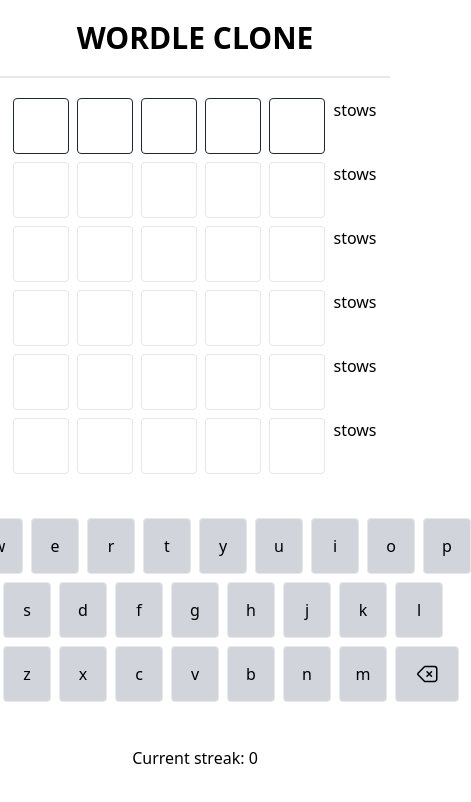
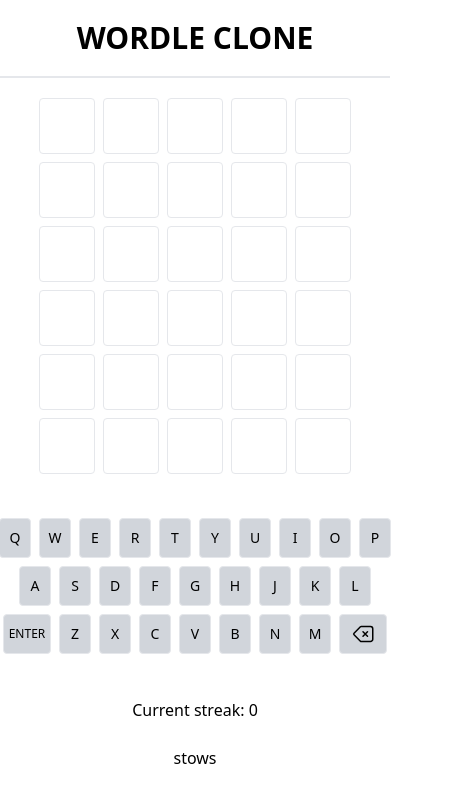
Before and after one commit to nicolunardi/wordle-clone, a Next.js app: page / in a window 390 px wide. Shown: the top 802 px of the page, 471 px wide, since content can reach past the window. Built offline with nearby package versions, Linux system fonts and the light colour scheme.

Commit message:
fix: fixed styling for mobile. Smaller letters and button on keyboard. changed borders according on wordgrid

```diff
--- a/app/page.tsx
+++ b/app/page.tsx
@@ -66,6 +66,7 @@ export default function Home() {
         <Keyboard updateGuesses={updateGuesses} usedLetters={usedLetters} />
       </div>
       <p>Current streak: {currStreak}</p>
+      <p>{word}</p>
       {isModalOpen && (
         <PlayOnModal
           resetGame={resetGame}
--- a/components/Keyboard.tsx
+++ b/components/Keyboard.tsx
@@ -22,7 +22,7 @@ function Keyboard({ updateGuesses, usedLetters }: Props) {
   };
 
   return (
-    <div className="flex flex-col gap-2 items-center my-5">
+    <div className="flex flex-col gap-2 items-center my-5 ">
       <div className="flex gap-2">
         {/* top row */}
         {letters[0].map((letter, idx) => (
@@ -51,7 +51,7 @@ function Keyboard({ updateGuesses, usedLetters }: Props) {
         {
           <button
             onClick={(e) => handleClick(e)}
-            className="border rounded flex justify-center items-center h-14 w-16 bg-gray-300 uppercase text-sm"
+            className="border rounded flex justify-center items-center w-12 h-10 bg-gray-300 uppercase text-xs sm:text-sm sm:h-14 sm:w-16"
             data-key="Enter"
           >
             {"enter"}
@@ -70,7 +70,7 @@ function Keyboard({ updateGuesses, usedLetters }: Props) {
         {
           <button
             onClick={(e) => handleClick(e)}
-            className="border rounded flex justify-center items-center w-16 h-14 bg-gray-300 uppercase"
+            className="border rounded flex justify-center items-center w-12 h-10 bg-gray-300 uppercase sm:h-14 sm:w-16"
             data-key="Backspace"
           >
             {<BackspaceIcon className="w-6 h-6" />}
--- a/components/LetterButton.tsx
+++ b/components/LetterButton.tsx
@@ -18,7 +18,7 @@ function LetterButton({ handleClick, letter, usedLetters }: Props) {
   return (
     <button
       onClick={(e) => handleClick(e)}
-      className={`border rounded flex justify-center items-center w-12 h-14 ${bgColor} hover:scale-110`}
+      className={`border rounded flex justify-center items-center w-8 h-10 uppercase text-sm ${bgColor} hover:scale-110 sm:w-12 sm:h-14 sm:text-lg`}
       data-key={letter}
     >
       {letter}
--- a/components/WordGrid.tsx
+++ b/components/WordGrid.tsx
@@ -41,7 +41,13 @@ function WordGrid({
           ? "bg-yellow-300"
           : "bg-gray-500";
 
-        const borderColor = current ? "border border-gray-800" : "border";
+        const borderColor =
+          current && guess[idx]
+            ? "border border-gray-800"
+            : guess[idx]
+            ? ""
+            : "border";
+
         return (
           <div
             className={`h-14 w-14 ${borderColor} rounded flex justify-center items-center ${bgColor} uppercase ${
@@ -54,7 +60,6 @@ function WordGrid({
           </div>
         );
       })}
-      <h1>{word}</h1>
     </div>
   );
 }
```
